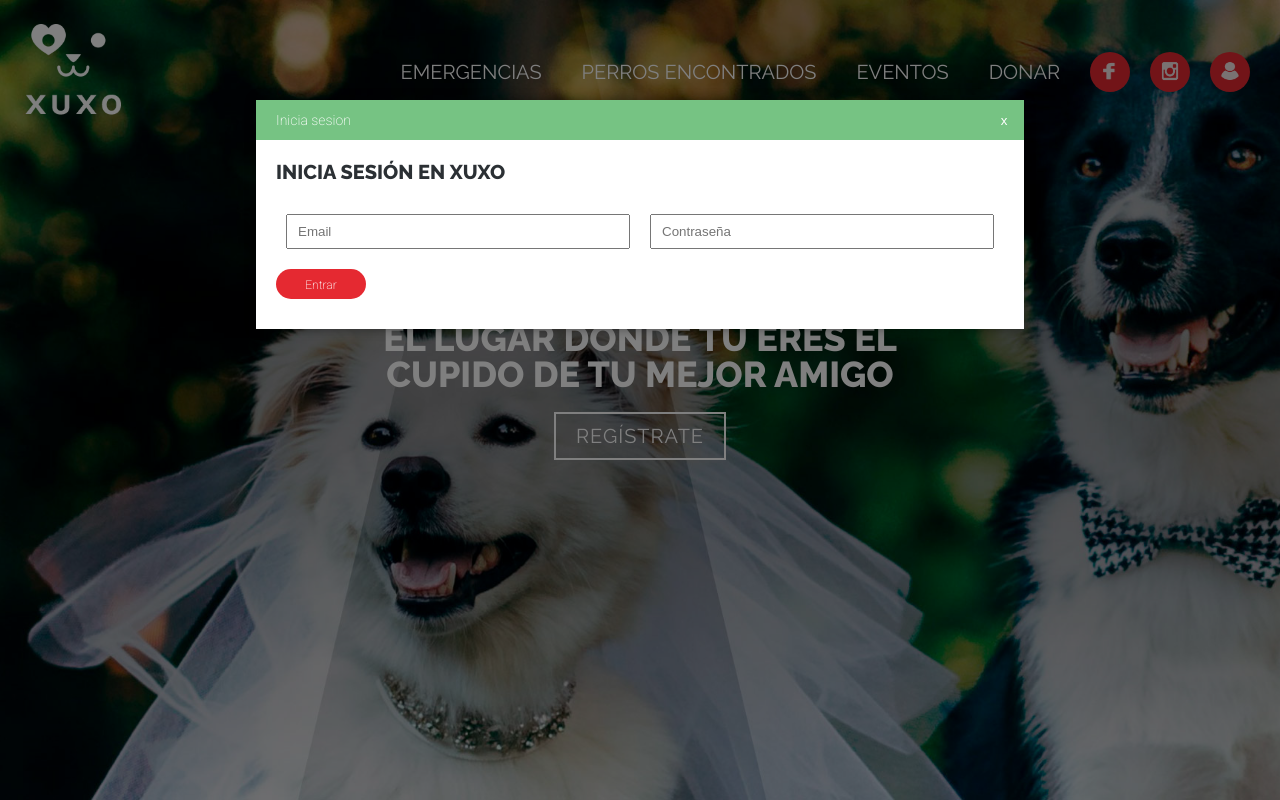
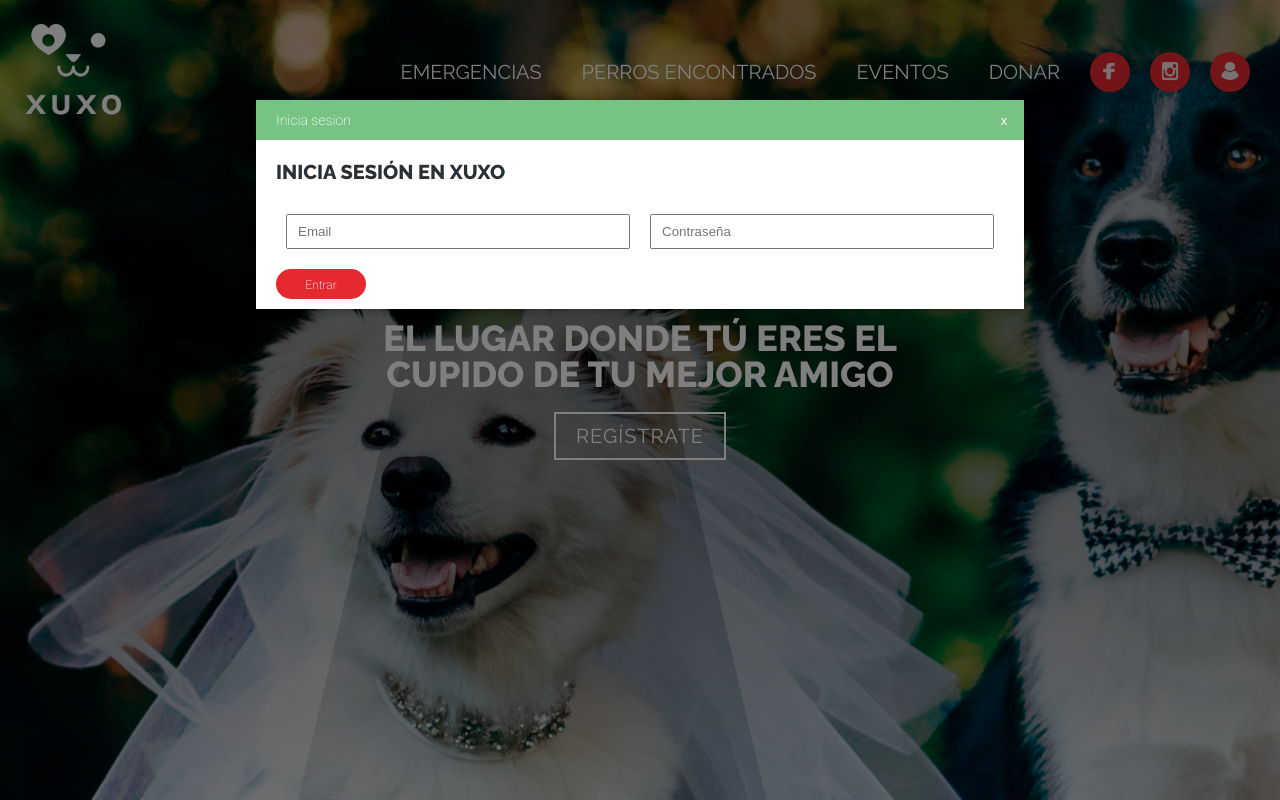
Before and after one commit to ninfanino/bedu-front, a React (Create React App) app: page / in a window 1280 px wide. Both pictures are taken after a click on the button 1230 px from the left and 72 px from the top of the page. Shown: the top 800 px of the page. Built offline with nearby package versions, Linux system fonts and the light colour scheme.

Commit message:
Agregando mensaje de error al modal del login, en caso de datos incorrectos

```diff
--- a/src/App.js
+++ b/src/App.js
@@ -1,5 +1,4 @@
 import React, { Component } from 'react';
-import { BrowserRouter as Router, Route } from "react-router-dom";
 import Glide from '@glidejs/glide'
 
 import Propagator from './Propagator'
@@ -12,7 +11,9 @@ class App extends Component {
     type: '',
     menuDisplayed:false,
     user: '',
-    pass: ''
+    pass: '',
+    loginMessage: '',
+    isLoginSuccessful: false
 }
 // Funciones del Home
 handlerLogin = (e) => {
@@ -31,7 +32,16 @@ handlerLogin = (e) => {
         body: JSON.stringify(obj)
     })
     .then(res => res.json())
-    .then(message => console.log('Comming message: ', message))
+    .then(message => {
+        let comingMessage = message;
+        console.log('Comming message: ',comingMessage.message)
+        if(comingMessage.message == 'ALL OK'){
+            this.setState({isLoginSuccessful: true, loginMessage: ''})
+        }
+        else{
+            this.setState({isLoginSuccessful: false, loginMessage: comingMessage.message})
+        }
+    })
 
     this.setState({user: '', pass: ''})
 }
@@ -102,6 +112,8 @@ handleCloseModal = () => {
       menuDisplayed={this.state.menuDisplayed}
       user={this.state.user}
       pass={this.state.pass}
+      loginMessage={this.state.loginMessage}
+      isLoginSuccessful={this.state.isLoginSuccessful}
       handlerLogin={this.handlerLogin}
       updateAttribute={this.updateAttribute}
       handleDispalyedMenu={this.handleDispalyedMenu}
--- a/src/Propagator.js
+++ b/src/Propagator.js
@@ -7,7 +7,7 @@ import Payment from './pages/payment'
 
 const Propagator = (props) => {
   let {handlerLogin, updateAttribute, handleDispalyedMenu, handleOpenModalRegistro, handleOpenModalLogin,
-    handleCloseModal, modalVisible, type, menuDisplayed, user, pass} = props
+    handleCloseModal, modalVisible, type, menuDisplayed, user, pass, loginMessage, isLoginSuccessful } = props
   return(
     <Router>
     <div>
@@ -19,6 +19,8 @@ const Propagator = (props) => {
             menuDisplayed={menuDisplayed}
             user={user}
             pass={pass}
+            loginMessage={loginMessage}
+            isLoginSuccessful={isLoginSuccessful}
             handlerLogin={handlerLogin}
             updateAttribute={updateAttribute}
             handleDispalyedMenu={handleDispalyedMenu}
--- a/src/components/general/login.js
+++ b/src/components/general/login.js
@@ -1,6 +1,8 @@
 import React from 'react'
 
-const Login = (props) => (
+const Login = (props) => {
+    console.log(props.isLoginSuccessful, props.loginMessage)
+    return(
     <div>
         <div className="nameForm">Inicia sesión en XUXO</div>
         <form>
@@ -17,8 +19,15 @@ const Login = (props) => (
             <div className="btnFormulario">
                 <button className="btnBlog" onClick={props.handlerLogin}>Entrar</button>
             </div>
+            {
+            !props.isLoginSuccessful &&
+                <div className="loginDBMessage">
+                    <a>{props.loginMessage}</a>
+                </div>
+            }
         </form>
     </div>
-)
+    )
+}
 
 export default Login
--- a/src/components/general/modal.css
+++ b/src/components/general/modal.css
@@ -70,9 +70,19 @@
       font-family: 'Raleway', sans-serif;
       color: #91979b;
   }
-  .btnFormulario {
+  div.btnFormulario {
     padding: 0px 20px 20px;
+    display: inline;
   }
+  div.loginDBMessage{
+    display: inline;
+    font-family: 'Raleway', sans-serif;
+    font-weight: 300;
+    color: #e52931;
+    font-size: 15px;
+    padding: 20px;
+  }
+
   @media (max-width:767px) {
     .fieldsContainer {
         grid-template-columns: initial;
--- a/src/pages/home.js
+++ b/src/pages/home.js
@@ -24,7 +24,7 @@ import Login from '../components/general/login';
 //class Home extends Component {
 const Home = (props) => {
     let {handlerLogin, updateAttribute, handleDispalyedMenu, handleOpenModalRegistro, handleOpenModalLogin,
-        handleCloseModal, modalVisible, type, menuDisplayed, user, pass} = props
+        handleCloseModal, modalVisible, type, menuDisplayed, user, pass, loginMessage, isLoginSuccessful} = props
 
     return (
         <div>
@@ -53,6 +53,8 @@ const Home = (props) => {
                             type === 'login' &&
                             <Login handlerLogin={handlerLogin}
                                     updateAttribute={updateAttribute}
+                                    loginMessage={loginMessage}
+                                    isLoginSuccessful={isLoginSuccessful}
                             />
                         }
                     </Modal>
```
